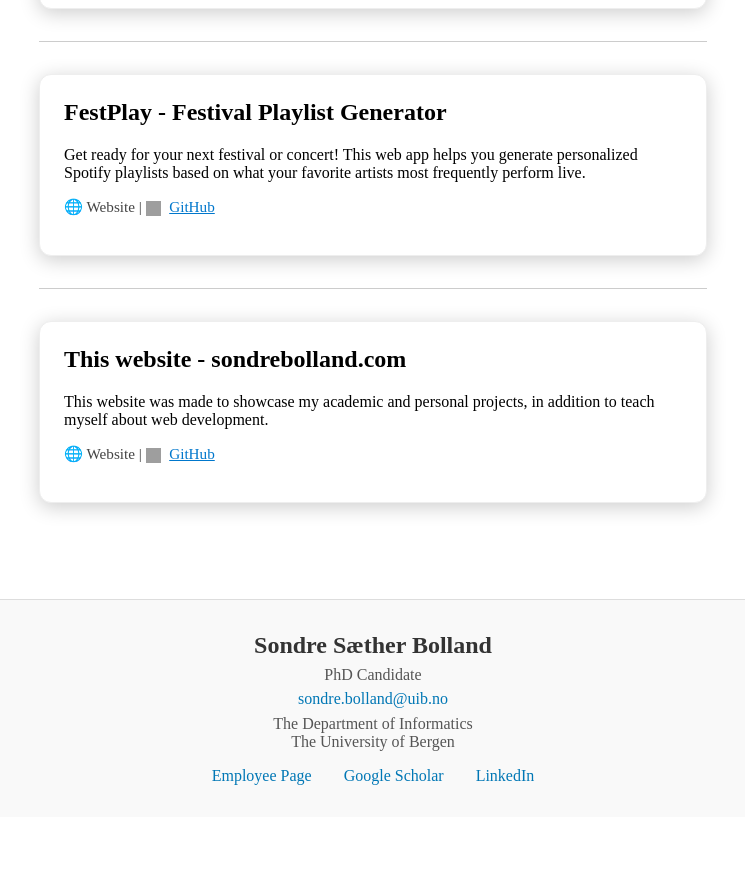
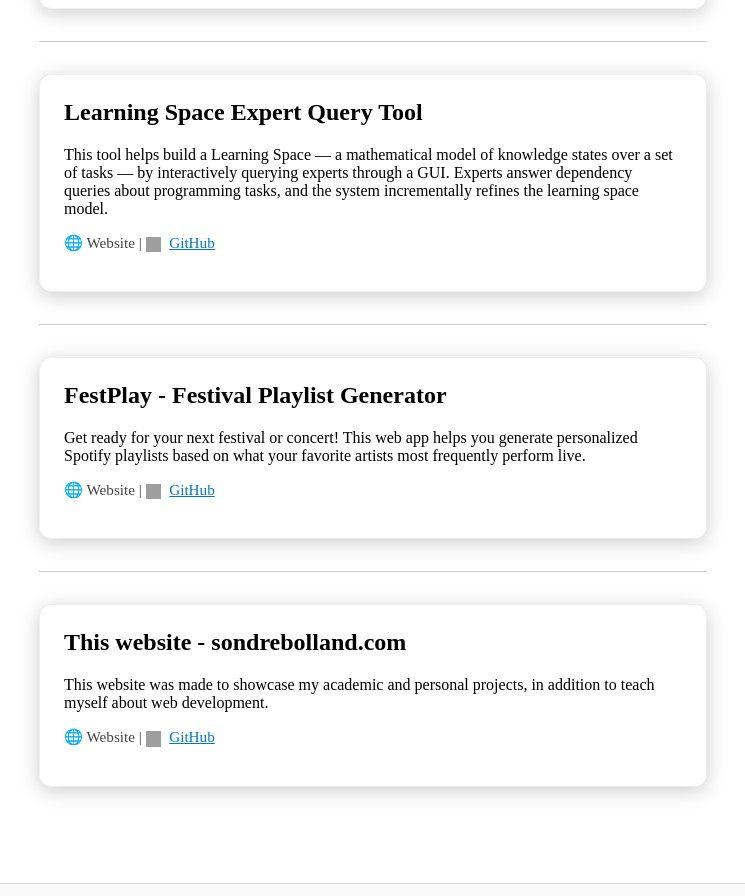
Before and after one commit to SondreBolland/personal_website, a React app in the folder frontend/: page /projects in a window 1280 px wide. Shown: the part 807-1703 px from the top of the page, without its empty margins (267-1012 px from the left). Before the commit the page ends 1632 px from the top, so only its background shows below. Built offline with nearby package versions, Linux system fonts and the light colour scheme; grey boxes are pictures that could not be loaded; the HTML template or start-up script is replaced by a standard one.

Commit message:
Added Learning space project

```diff
--- a/frontend/src/pages/Projects.js
+++ b/frontend/src/pages/Projects.js
@@ -8,6 +8,13 @@ const projects = [
       "How programming proficient are incoming university students? PIKA is an international project for the mapping of the programming knowledge and skill of CS1 students.",
     website: "https://pika-test.org",
     github: "https://github.com/IngmarForsberg/Nordic-Programming-Test",
+  },
+  {
+    title: "Learning Space Expert Query Tool",
+    description:
+      "This tool helps build a Learning Space — a mathematical model of knowledge states over a set of tasks — by interactively querying experts through a GUI. Experts answer dependency queries about programming tasks, and the system incrementally refines the learning space model.",
+    website: "https://github.com/SondreBolland/expert_based_learning_space",
+    github: "https://github.com/SondreBolland/expert_based_learning_space",
   },
   {
     title: "FestPlay - Festival Playlist Generator",
```
